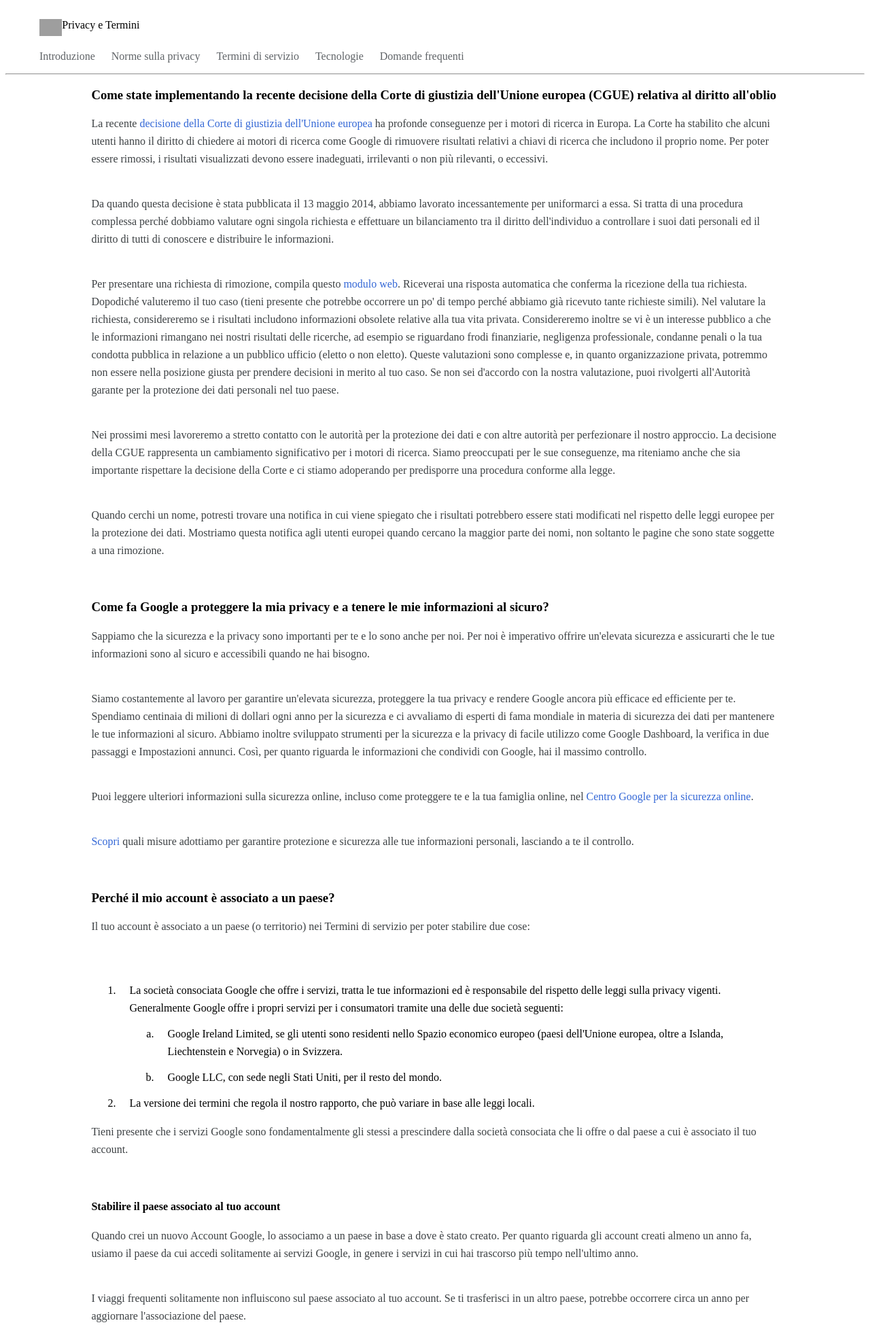
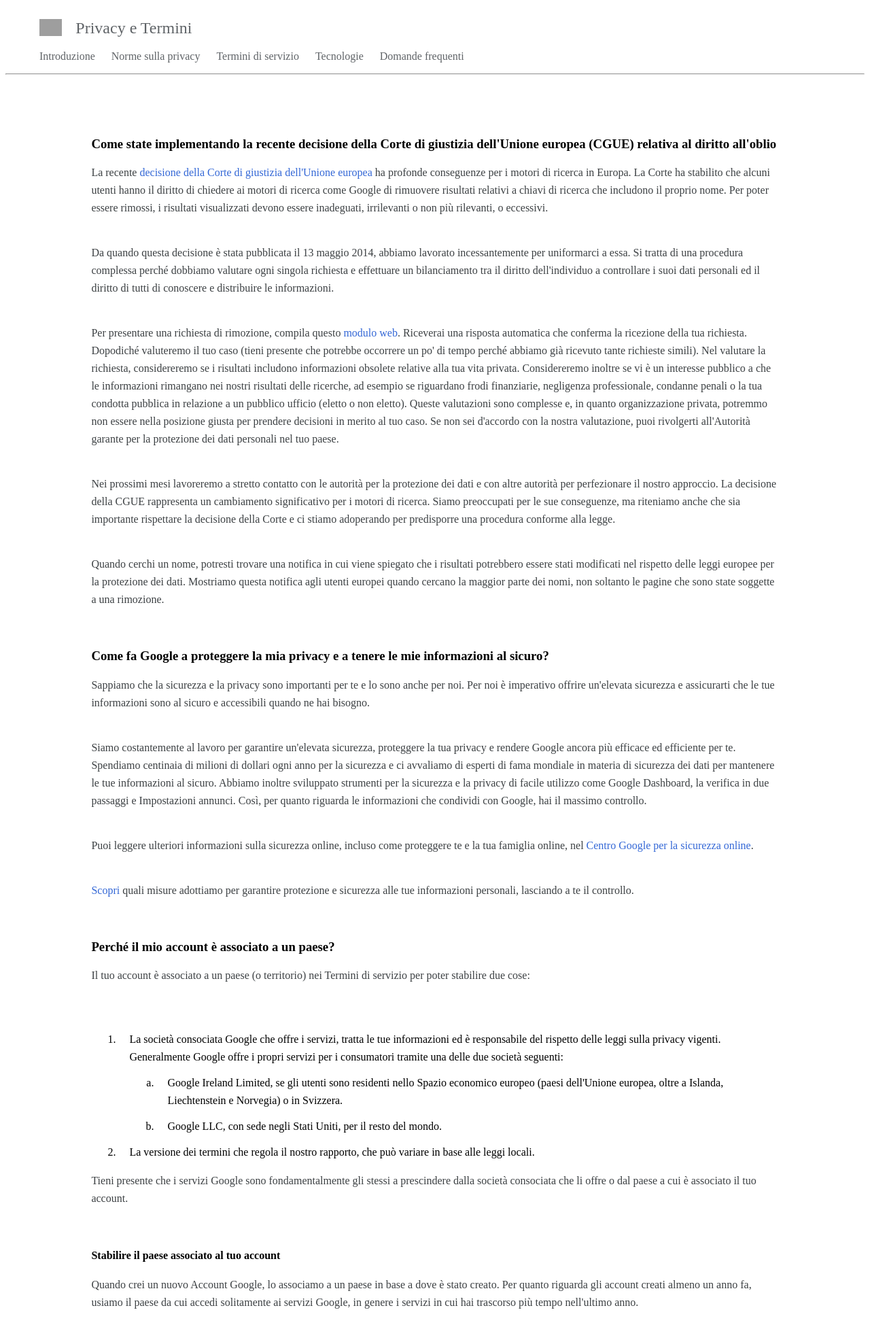
Before and after one commit to scollo26/php-google-faq, a PHP site: page / in a window 1280 px wide. Shown: the top 1949 px of the page at 68% size. Run offline with PHP 8.4, Linux system fonts and the light colour scheme; grey boxes are pictures that could not be loaded.

Commit message:
fine  array database

```diff
--- a/css/style.css
+++ b/css/style.css
@@ -1,3 +1,19 @@
+html{
+    margin: 0;
+    padding: 0;
+    box-sizing: border-box;
+}
+
+
+.header{
+    color: #FFFFFF;
+    position: sticky;
+    width: 100%;
+    z-index: 10;
+
+}
+
+
 .logotipo {
     display: flex;
     width: 100%;
@@ -13,6 +29,12 @@
     margin-left: 30px;
     width: 30%;
     height: 50%;
+}
+
+span{
+    margin-left: 20px;
+    font-size: x-large;
+    color: #5F6367;
 }
 
 ul > li {
@@ -39,6 +61,7 @@ a {
 .container{
     margin: 0 auto;
     width: 80%;
+    padding-top: 4em;
 }
 
 p {
--- a/index.php
+++ b/index.php
@@ -8,16 +8,14 @@
             <p>Da quando questa decisione è stata pubblicata il 13 maggio 2014, abbiamo lavorato incessantemente per uniformarci a essa. Si tratta di una procedura complessa perché dobbiamo valutare ogni singola richiesta e effettuare un bilanciamento tra il diritto dell'individuo a controllare i suoi dati personali ed il diritto di tutti di conoscere e distribuire le informazioni.</p>
             <p>Per presentare una richiesta di rimozione, compila questo <a href='#'>modulo web</a>. Riceverai una risposta automatica che conferma la ricezione della tua richiesta. Dopodiché valuteremo il tuo caso (tieni presente che potrebbe occorrere un po' di tempo perché abbiamo già ricevuto tante richieste simili). Nel valutare la richiesta, considereremo se i risultati includono informazioni obsolete relative alla tua vita privata. Considereremo inoltre se vi è un interesse pubblico a che le informazioni rimangano nei nostri risultati delle ricerche, ad esempio se riguardano frodi finanziarie, negligenza professionale, condanne penali o la tua condotta pubblica in relazione a un pubblico ufficio (eletto o non eletto). Queste valutazioni sono complesse e, in quanto organizzazione privata, potremmo non essere nella posizione giusta per prendere decisioni in merito al tuo caso. Se non sei d'accordo con la nostra valutazione, puoi rivolgerti all'Autorità garante per la protezione dei dati personali nel tuo paese.</p>
             <p>Nei prossimi mesi lavoreremo a stretto contatto con le autorità per la protezione dei dati e con altre autorità per perfezionare il nostro approccio. La decisione della CGUE rappresenta un cambiamento significativo per i motori di ricerca. Siamo preoccupati per le sue conseguenze, ma riteniamo anche che sia importante rispettare la decisione della Corte e ci stiamo adoperando per predisporre una procedura conforme alla legge.</p>
-            <p>Quando cerchi un nome, potresti trovare una notifica in cui viene spiegato che i risultati potrebbero essere stati modificati nel rispetto delle leggi europee per la protezione dei dati. Mostriamo questa notifica agli utenti europei quando cercano la maggior parte dei nomi, non soltanto le pagine che sono state soggette a una rimozione.</p>
-            ",
+            <p>Quando cerchi un nome, potresti trovare una notifica in cui viene spiegato che i risultati potrebbero essere stati modificati nel rispetto delle leggi europee per la protezione dei dati. Mostriamo questa notifica agli utenti europei quando cercano la maggior parte dei nomi, non soltanto le pagine che sono state soggette a una rimozione.</p>",
         ],
         [
             "title" => "<h3>Come fa Google a proteggere la mia privacy e a tenere le mie informazioni al sicuro?</h3>",
             "responses" => "<p>Sappiamo che la sicurezza e la privacy sono importanti per te e lo sono anche per noi. Per noi è imperativo offrire un'elevata sicurezza e assicurarti che le tue informazioni sono al sicuro e accessibili quando ne hai bisogno.</p>
             <p>Siamo costantemente al lavoro per garantire un'elevata sicurezza, proteggere la tua privacy e rendere Google ancora più efficace ed efficiente per te. Spendiamo centinaia di milioni di dollari ogni anno per la sicurezza e ci avvaliamo di esperti di fama mondiale in materia di sicurezza dei dati per mantenere le tue informazioni al sicuro. Abbiamo inoltre sviluppato strumenti per la sicurezza e la privacy di facile utilizzo come Google Dashboard, la verifica in due passaggi e Impostazioni annunci. Così, per quanto riguarda le informazioni che condividi con Google, hai il massimo controllo.</p>
             <p>Puoi leggere ulteriori informazioni sulla sicurezza online, incluso come proteggere te e la tua famiglia online, nel <a href='#'>Centro Google per la sicurezza online</a>.</p>
-            <p><a href='#'>Scopri</a> quali misure adottiamo per garantire protezione e sicurezza alle tue informazioni personali, lasciando a te il controllo.</p>
-            ",
+            <p><a href='#'>Scopri</a> quali misure adottiamo per garantire protezione e sicurezza alle tue informazioni personali, lasciando a te il controllo.</p>",
         ],
         [
             "title" => "<h3>Perché il mio account è associato a un paese?</h3>",
@@ -37,10 +35,17 @@
                     <h4>Stabilire il paese associato al tuo account</h4>
                     <p>Quando crei un nuovo Account Google, lo associamo a un paese in base a dove è stato creato. Per quanto riguarda gli account creati almeno un anno fa, usiamo il paese da cui accedi solitamente ai servizi Google, in genere i servizi in cui hai trascorso più tempo nell'ultimo anno.</p>
                     <p>I viaggi frequenti solitamente non influiscono sul paese associato al tuo account. Se ti trasferisci in un altro paese, potrebbe occorrere circa un anno per aggiornare l'associazione del paese.</p>
-                    <p>Se il paese associato al tuo account non corrisponde al tuo paese di residenza, il motivo potrebbe essere la differenza tra il paese in cui lavori e il paese in cui risiedi, l'installazione di una rete privata virtuale (VPN) per mascherare il tuo indirizzo IP oppure la residenza vicino a un confine territoriale. <a href='#'>Contattaci</a> se ritieni che il paese associato al tuo account sia sbagliato.</p>
-                    ",
+                    <p>Se il paese associato al tuo account non corrisponde al tuo paese di residenza, il motivo potrebbe essere la differenza tra il paese in cui lavori e il paese in cui risiedi, l'installazione di una rete privata virtuale (VPN) per mascherare il tuo indirizzo IP oppure la residenza vicino a un confine territoriale. <a href='#'>Contattaci</a> se ritieni che il paese associato al tuo account sia sbagliato.</p> ",
         ],
-
+        [
+            "title" => "<h3>Come faccio a rimuovere informazioni su di me dai risultati di ricerca di Google?</h3>",
+            "responses" => "<p>I risultati di ricerca di Google rispecchiano i contenuti pubblicamente disponibili sul Web. I motori di ricerca non possono rimuovere i contenuti direttamente dai siti web, quindi rimuovere risultati di ricerca da Google non consente di rimuovere i contenuti dal Web. Se desideri rimuovere qualcosa dal Web, devi. <a href='#'>contattare il webmaster </a>del sito su cui sono pubblicati i contenuti e chiedergli di apportare una modifica. Inoltre, se, ai sensi delle leggi europee per la protezione dei dati, desideri richiedere la rimozione di determinate informazioni su di te visualizzate nei risultati di ricerca di Google,
+            In caso di una richiesta di rimozione urgente, è inoltre possibile <a href='#'> visitare la nostra pagina di assistenza per avere ulteriori informazioni.</a>",
+        ],
+        [
+            "title" => "<h2>Quando faccio clic sui risultati della Ricerca Google, le mie chiavi di ricerca vengono inviate ai siti web?</h2>",
+            "responses" => "<p>In alcuni casi sì. Quando fai clic su un risultato della Ricerca Google, il tuo browser web potrebbe reindirizzare alla pagina web di destinazione anche l'indirizzo Internet, o URL, della pagina dei risultati di ricerca sotto forma di <a href='#'>URL referrer.</a> Talvolta, l'URL della pagina dei risultati di ricerca potrebbe contenere la query di ricerca che hai inserito. Se utilizzi la ricerca SSL (la funzione di ricerca criptata di Google), nella maggior parte dei casi i termini di ricerca non vengono inviati come parte dell'URL negli URL referrer. Questo comportamento può fare eccezione, ad esempio se utilizzi alcuni browser meno diffusi. Ulteriori informazioni sulla ricerca SSL sono disponibili <a href='#'>qui.</a> Le query di ricerca o le informazioni contenute nell'URL referrer potrebbero essere disponibili mediante Google Analytics o un'API (Application Programming Interface). Inoltre, gli inserzionisti potrebbero ricevere informazioni relative all' esatte parole chiave che hanno determinato il clic su un annuncio.</p>",
+        ],
     ]
 
     ?>
@@ -55,19 +60,21 @@
     <meta http-equiv="X-UA-Compatible" content="IE=edge">
     <meta name="viewport" content="width=device-width, initial-scale=1.0">
     <link rel="stylesheet" href="css/style.css">
+    <link rel="stylesheet" href="https://cdnjs.cloudflare.com/ajax/libs/font-awesome/6.0.0-beta3/css/all.min.css" integrity="sha512-Fo3rlrZj/k7ujTnHg4CGR2D7kSs0v4LLanw2qksYuRlEzO+tcaEPQogQ0KaoGN26/zrn20ImR1DfuLWnOo7aBA==" crossorigin="anonymous" referrerpolicy="no-referrer" />
     <title>Document</title>
 </head>
 <body>
-<div class="logotipo">
-    <div class="logo">
-        <img src="https://upload.wikimedia.org/wikipedia/commons/thumb/2/2f/Google_2015_logo.svg/1024px-Google_2015_logo.svg.png" alt="">
-        <span>Privacy e Termini</span>
+<div class="header">
+    <div class="logotipo">
+        <div class="logo">
+            <img src="https://upload.wikimedia.org/wikipedia/commons/thumb/2/2f/Google_2015_logo.svg/1024px-Google_2015_logo.svg.png" alt="">
+            <span>Privacy e Termini</span>
+        </div>
     </div>
-</div>
-<div class="header">
+
     <div class="nav">
         <ul>
-            <li> <a class="testo" href="http://">Introduzione</a> </li>
+            <li> <a class="testo" href="#">Introduzione</a> </li>
             <li> <a class="testo" href="#">Norme sulla privacy</a> </li>
             <li> <a class="testo" href="#">Termini di servizio</a> </li>
             <li> <a class="testo" href="#">Tecnologie</a> </li>
```
